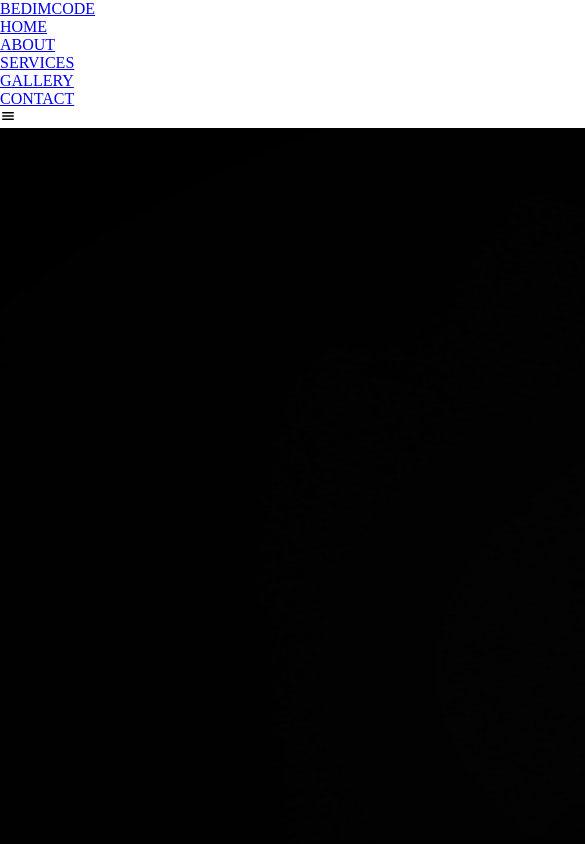
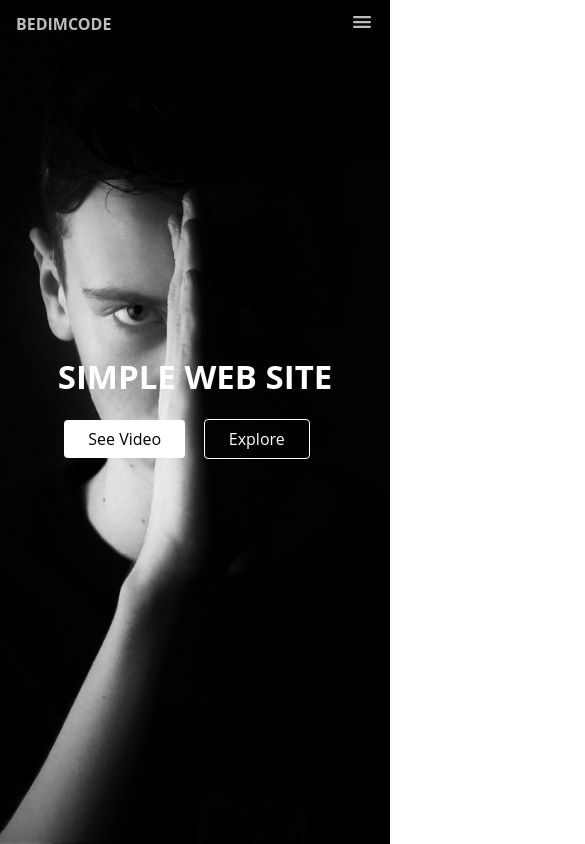
Before and after one commit to rodrigosilvanew/responsive-website-design-using-html-css-javascript-mobilefirst, a plain HTML site: page index.html in a window 390 px wide. Shown: the top 844 px of the page, 585 px wide, since content can reach past the window. Drawn offline with nearby package versions, Linux system fonts and the light colour scheme.

Commit message:
mobile finished

```diff
--- a/css/main.scss
+++ b/css/main.scss
@@ -1,5 +1,162 @@
+// Variables
+$first-color: #fff;
+$second-color: #BDBDBD;
+
+$header-height: 3em;
+
+// Z-INDEX
+$z-back: -10;
+$z-normal: 1;
+$z-tooltip: 10;
+$z-fixed: 100;
+$z-modal: 1000;
+
+
+// GENERAL **************************
 * {
     margin: 0;
     padding: 0;
     box-sizing: border-box;
 }
+
+body {
+    font-family: 'Open Sans';
+    font-size: 10px;
+}
+
+ul {
+    list-style: none;
+}
+
+a {
+    text-decoration: none;
+}
+
+img {
+    max-width: 100%;
+    height: auto;
+}
+
+// LAYOUT ********************************
+.grid {
+    display: grid;
+    grid-template-columns: 100%;
+    max-width: 1200px;
+    margin: 0 1em;
+}
+
+.main {
+    height: 100vh;
+
+    &-bg {
+        position: absolute;
+        top: 0;
+        left: 0;
+        width: 100%;
+        height: 100vh;
+        object-fit: cover;
+        object-position: center;
+        z-index: $z-back;
+    }
+}
+
+// NAV *****************************
+.nav {
+    height: $header-height;
+    display: flex;
+    justify-content: space-between;
+    align-items: center;
+    font-size: 1.6em;
+    font-weight: bold;
+    color: $second-color;
+
+    &-menu {
+        @media screen and (max-width: 768px) {
+            position: fixed;
+            top: -100%;
+            left: 0;
+            right: 0;
+            background-color: rgba(0, 0, 0, .9);
+            width: 85%;
+            height: 85%;
+            margin: auto;
+            padding: 2em;
+            border: 1px solid $first-color;
+            z-index: $z-fixed;
+            transition: .5s;
+        }
+    }
+
+    &-logo {
+        color: $second-color;
+
+        &:hover {
+            color: $first-color;
+        }
+    }
+
+    &-list {
+        text-align: center;
+    }
+
+    &-item {
+        margin-bottom: 2em;
+    }
+
+    &-link {
+        padding: .5em;
+        color: $second-color;
+
+        &:hover {
+            color: $first-color;
+        }
+    }
+
+    &-toggle {
+        cursor: pointer;
+        font-size: 1.5em;
+    }
+}
+
+// SHOW MENU **************************
+.show {
+    top: $header-height;
+}
+
+// HOME *****************************
+.home {
+    position: relative;
+    height: 85%;
+    align-content: center;
+    justify-items: center;
+    color: $first-color;
+    row-gap: 2em;
+
+    &-title {
+        font-size: 3.3em;
+    }
+}
+
+// BUTTONS ****************************
+.button {
+    display: inline-block;
+    padding: .5em 1.5em;
+    background-color: $first-color;
+    font-size: 1.6em;
+    color: #000;
+    margin-right: 1em;
+    border-radius: .25em;
+
+    &-ghost {
+        background-color: transparent;
+        color: $first-color;
+        border: 1px solid $first-color;
+
+        &:hover {
+            background-color: $first-color;
+            color: #000;
+        }
+    }
+}
+
+// MEDIA QUERIES ************************************
--- a/js/main.js
+++ b/js/main.js
@@ -0,0 +1,12 @@
+const showMenu = (toggleId, navId) => {
+    const toggle = document.getElementById(toggleId)
+    const nav = document.getElementById(navId)
+
+    if (toggle && nav) {
+        toggle.addEventListener('click', () => {
+            nav.classList.toggle('show')
+        })
+    }
+}
+
+showMenu('nav-toggle', 'nav-menu')
```
Also changed, not shown: css/main.css, 1 other file.
